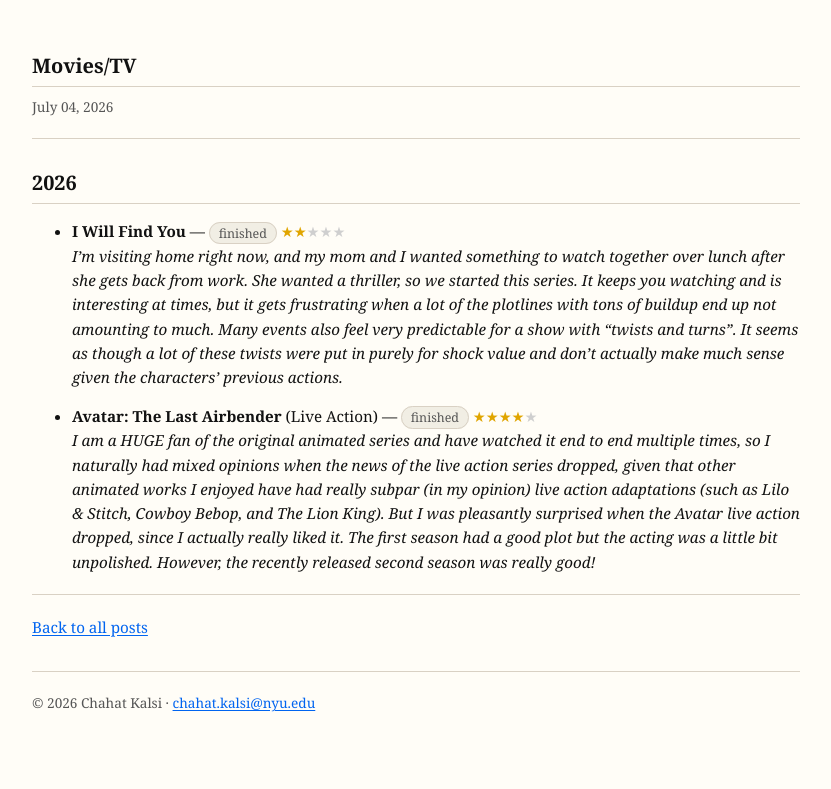
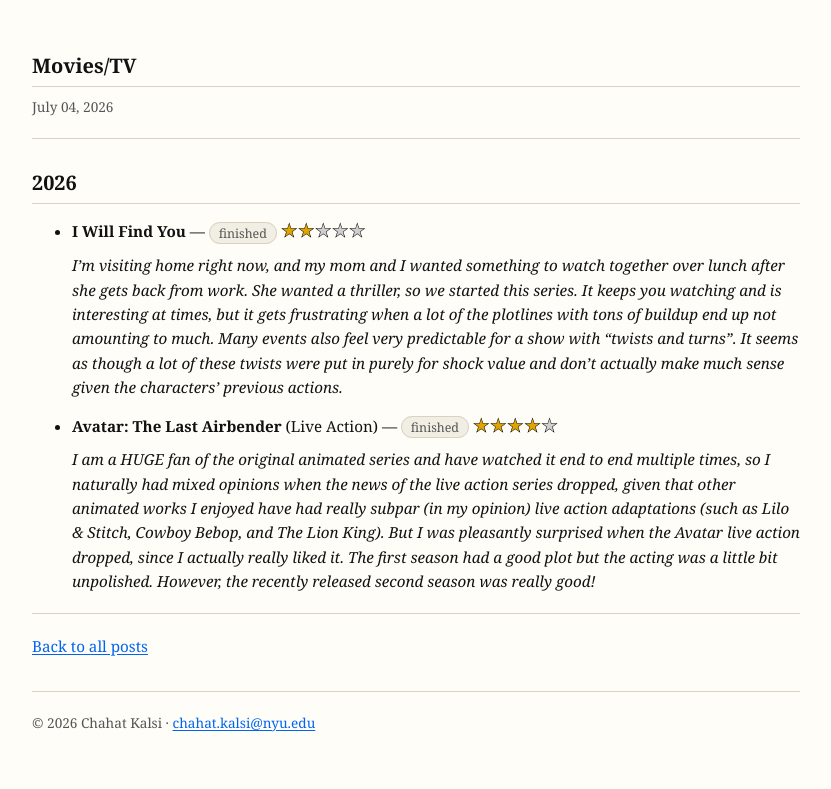
Before and after one commit to Chahat08/Chahat08.github.io, a Jekyll site: the page built from _posts/2026-07-04-movies_tv.md, in a window 1280 px wide. Shown: the part 481-1270 px from the top of the page, without its empty margins (224-1055 px from the left). Built offline with Jekyll 4.4.1, drawn with Linux system fonts in a browser that asks for light colours; nearby versions of some CDN libraries.

Commit message:
new games

```diff
--- a/_includes/game.html
+++ b/_includes/game.html
@@ -3,6 +3,7 @@
   <div class="game-info">
     <div class="game-title-row">
       <span class="game-title">{{ include.title }}</span>
+      {% if include.status %}<code class="tag tag-{{ include.status }}">{{ include.status }}</code>{% endif %}
       {% if include.rating %}{% include stars.html rating=include.rating %}{% endif %}
     </div>
     {% if include.note %}<p class="game-note">{{ include.note }}</p>{% endif %}
--- a/_includes/stars.html
+++ b/_includes/stars.html
@@ -1,4 +1,4 @@
-{% assign filled = include.rating | default: 0 %}
+{% assign filled = include.rating | default: 0 | plus: 0 %}
 <span class="star-rating" aria-label="{{ filled }} out of 5 stars">
-{% for i in (1..5) %}{% if i <= filled %}<span class="star star-filled">&#9733;</span>{% else %}<span class="star star-empty">&#9733;</span>{% endif %}{% endfor %}
+{% for i in (1..5) %}{% assign half = i | minus: 0.5 %}{% if i <= filled %}<span class="star star-filled">&#9733;</span>{% elsif half <= filled %}<span class="star star-half">&#9733;</span>{% else %}<span class="star star-empty">&#9733;</span>{% endif %}{% endfor %}
 </span>
--- a/assets/css/main.css
+++ b/assets/css/main.css
@@ -647,7 +647,8 @@
   white-space: nowrap;
 }
 
-.post-content .tag-reading {
+.post-content .tag-reading,
+.post-content .tag-playing {
   background: var(--accent-soft);
   color: var(--accent);
   border: 1px solid var(--accent);
@@ -760,10 +761,16 @@
 .game-title { font-weight: 600; }
 .game-note { margin: 0.15rem 0 0; opacity: 0.8; font-size: 0.95em; }
 
-.star-rating { white-space: nowrap; }
-.star { font-size: 0.95em; }
+.star-rating { white-space: nowrap; line-height: 1; }
+.star { font-size: 1.25em; -webkit-text-stroke: 0.5px #000; }
 .star-filled { color: #e0a500; }
 .star-empty { color: #cfcfcf; }
+.star-half {
+  background: linear-gradient(90deg, #e0a500 50%, #cfcfcf 50%);
+  -webkit-background-clip: text;
+  background-clip: text;
+  color: transparent;
+}
 
 @media print {
   a { color: inherit; text-decoration: none; }
```
Also changed, not shown: _posts/2026-07-04-video_games.md (deleted, +0 -14 lines), _posts/2026-10-30-video_games.md (added, +26 -0 lines), assets/blog/games/Her_Story.jpg (added), assets/blog/games/faith.jpg (added), assets/blog/games/my_head_on_your_body.jpg (added), assets/blog/games/servent_of_the_lake.jpg (added), assets/blog/games/the_boba_teashop.gif (added), assets/blog/games/vintage_story.jpg (added).
